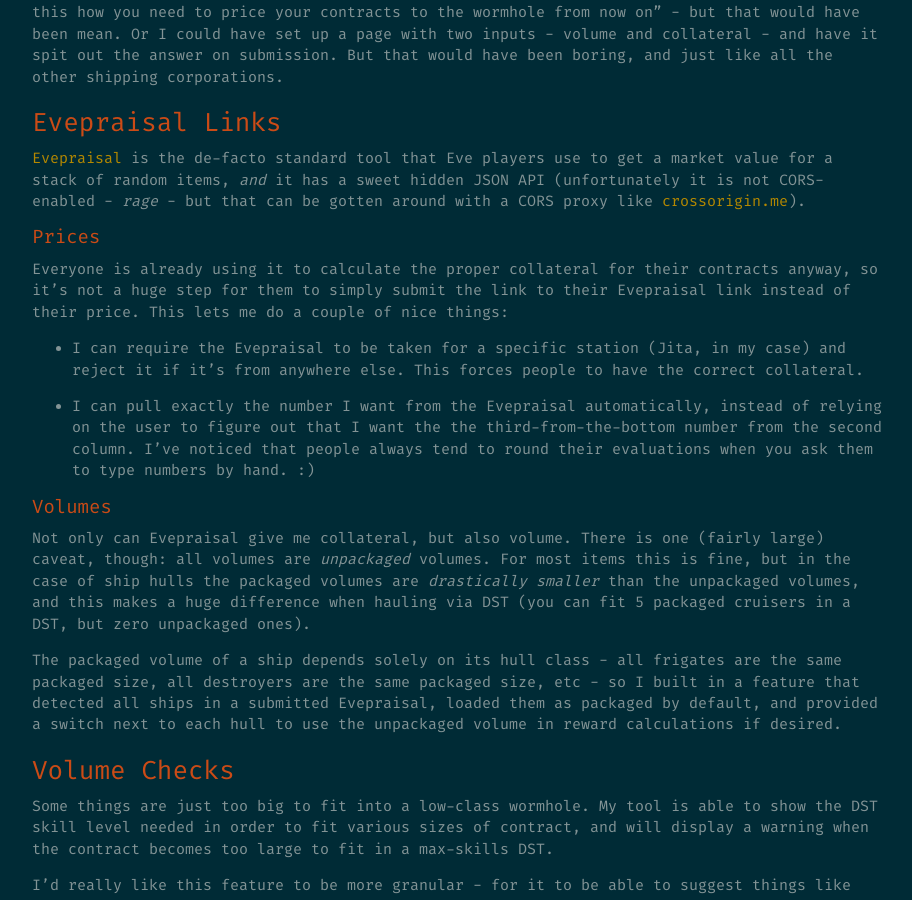
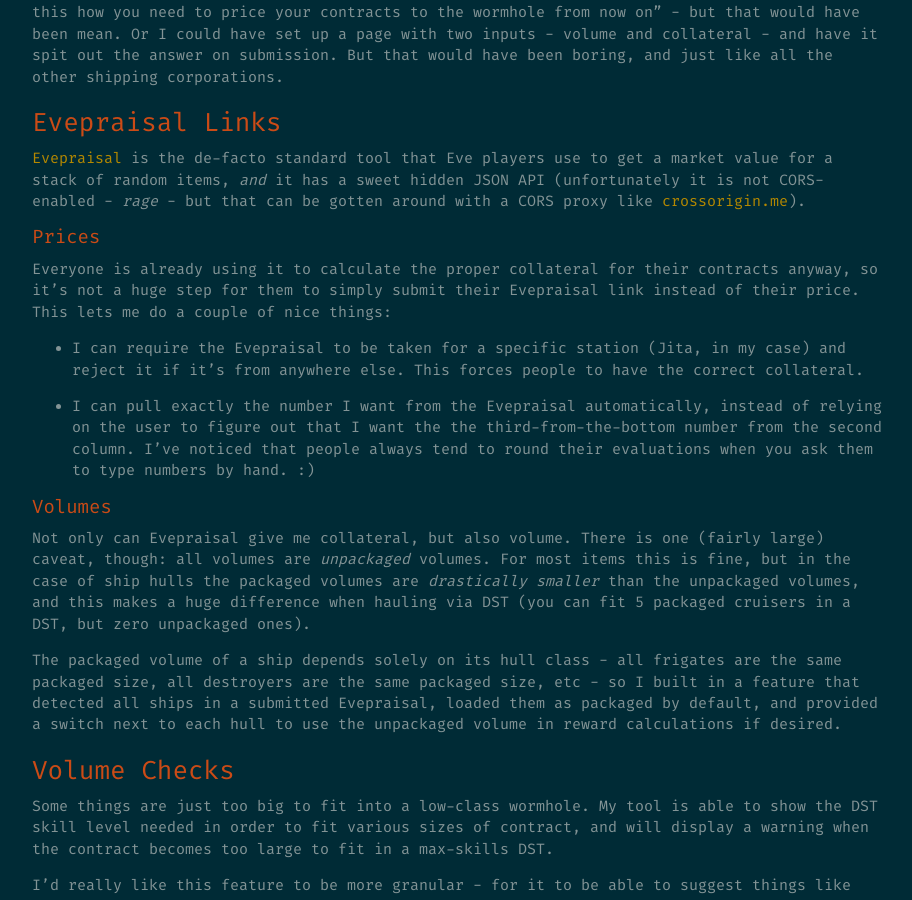
Before and after one commit to mosbasik/portfolio-jekyll, a Jekyll site: the page built from projects/_posts/2016-08-14-contractcosts.markdown, in a window 1280 px wide and 900 px high, scrolled down 5803 px. Shown: the whole window, without its empty margins (183-1095 px from the left). Built offline with Jekyll 4.4.1, drawn with Linux system fonts in a browser that asks for light colours; nearby versions of some CDN libraries; some web fonts are replaced; comment, search, counter and statistics services are not loaded.

Commit message:
typo fix

```diff
--- a/projects/_posts/2016-08-14-contractcosts.markdown
+++ b/projects/_posts/2016-08-14-contractcosts.markdown
@@ -165,7 +165,7 @@
 
 #### Prices
 
-Everyone is already using it to calculate the proper collateral for their contracts anyway, so it's not a huge step for them to simply submit the link to their Evepraisal link instead of their price.  This lets me do a couple of nice things:
+Everyone is already using it to calculate the proper collateral for their contracts anyway, so it's not a huge step for them to simply submit their Evepraisal link instead of their price.  This lets me do a couple of nice things:
 
 - I can require the Evepraisal to be taken for a specific station (Jita, in my case) and reject it if it's from anywhere else.  This forces people to have the correct collateral.
 
```
